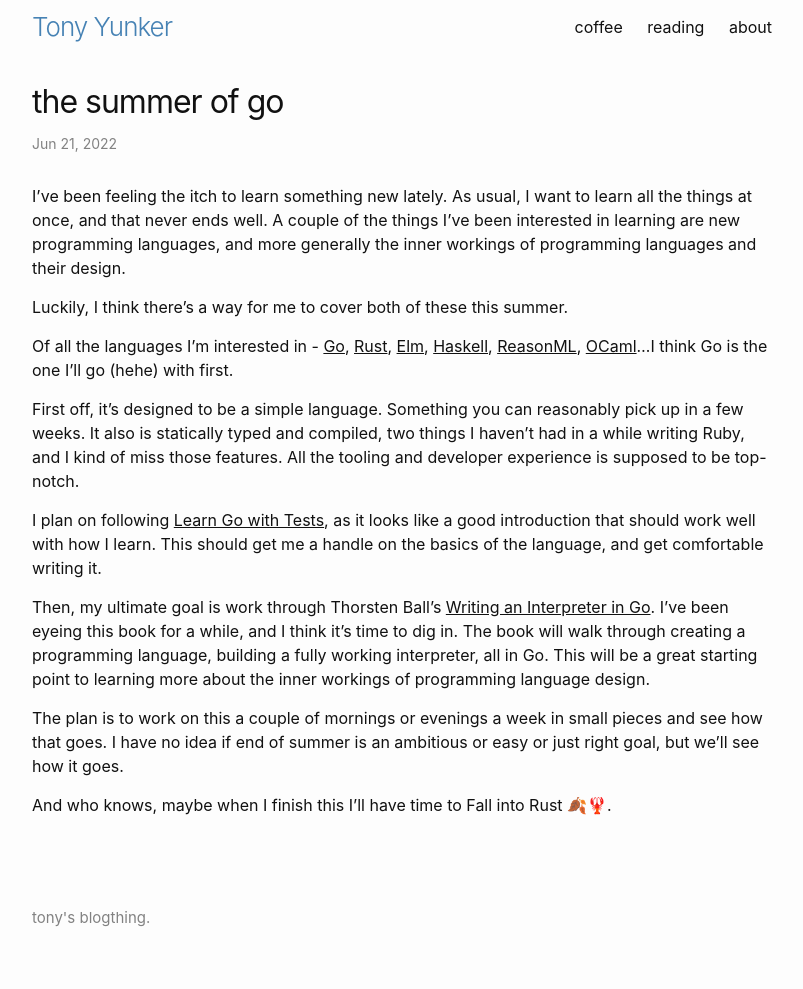
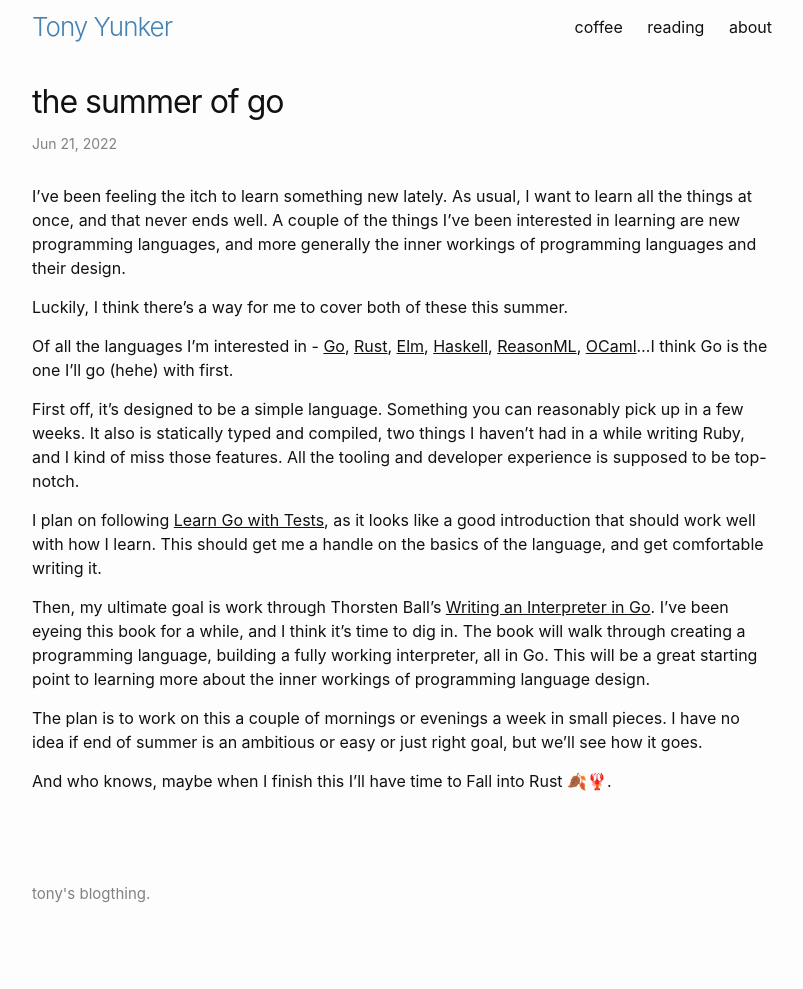
Before and after one commit to ayunker/ayunker.github.io, a Jekyll site: the page built from _posts/2022-06-21-summer-of-go.md, in a window 1280 px wide. Shown: the whole page, without its empty margins (238-1041 px from the left). Built offline with Jekyll 4.4.1, drawn with Linux system fonts in a browser that asks for light colours; after the commit the page ends 965 px from its top, so only the background shows below that.

Commit message:
summer of go - edit repetitive phrase

```diff
--- a/_posts/2022-06-21-summer-of-go.md
+++ b/_posts/2022-06-21-summer-of-go.md
@@ -32,8 +32,8 @@ starting point to learning more about the inner workings of programming
 language design.
 
 The plan is to work on this a couple of mornings or evenings a week in small
-pieces and see how that goes. I have no idea if end of summer is an ambitious or
-easy or just right goal, but we'll see how it goes.
+pieces. I have no idea if end of summer is an ambitious or easy or just right
+goal, but we'll see how it goes.
 
 And who knows, maybe when I finish this I'll have time to Fall into Rust 🍂🦞.
 
```
